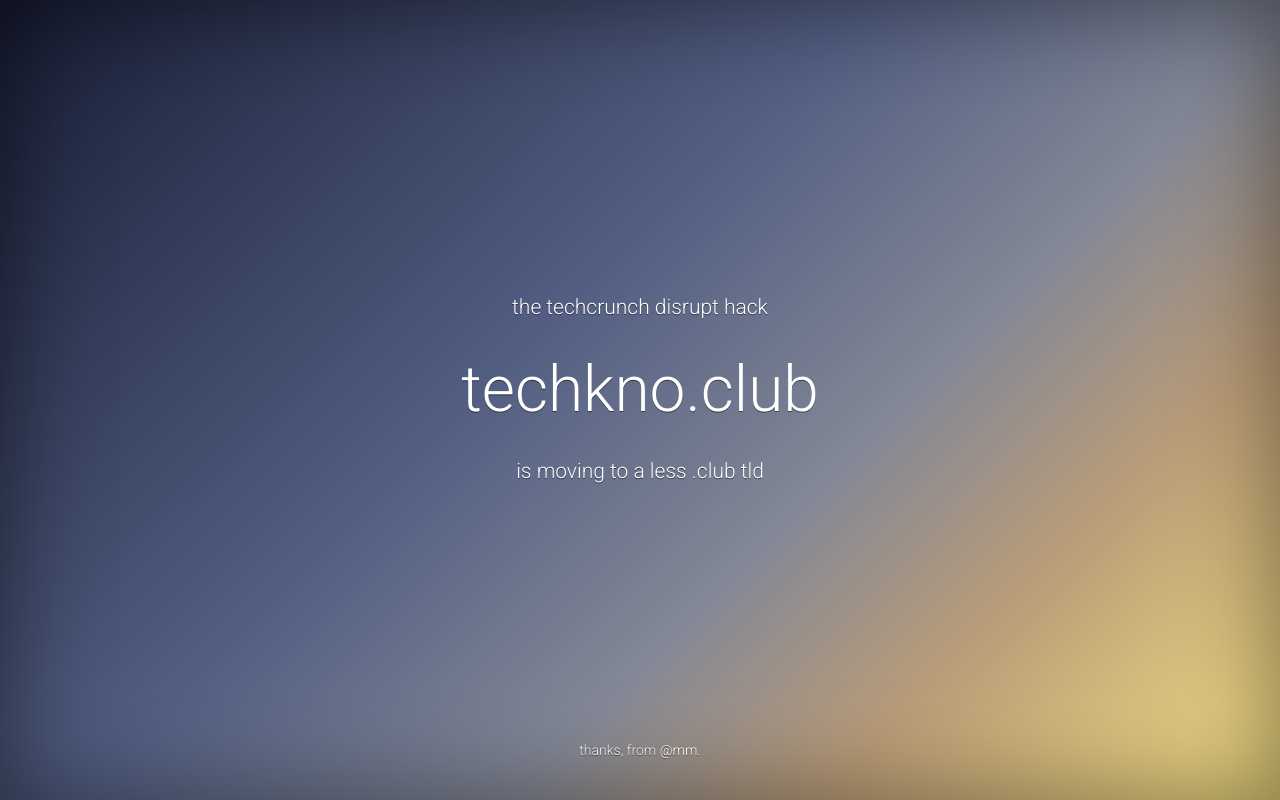
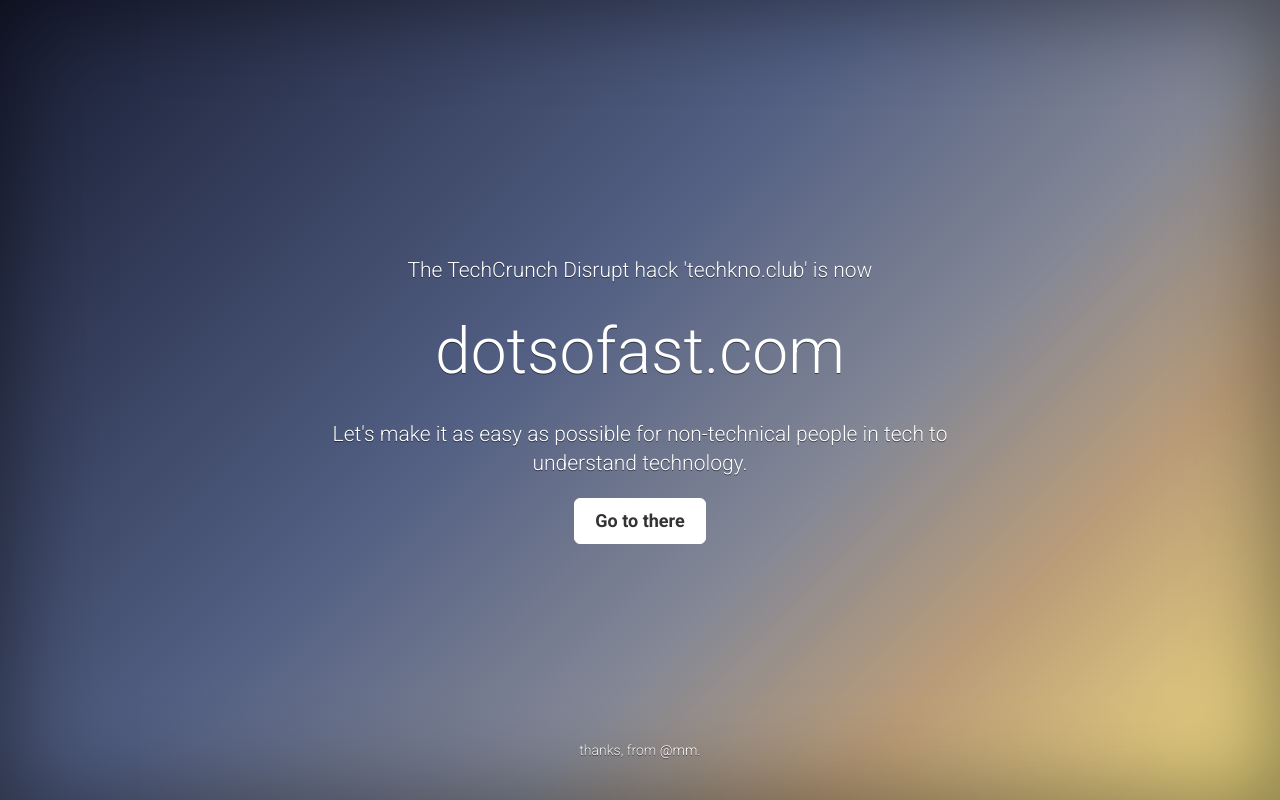
Before and after one commit to m10n/disrupt_hackathon, a plain HTML site: page index.html in a window 1280 px wide. Drawn offline with nearby package versions, Linux system fonts and the light colour scheme.

Commit message:
added dotsofast.com link

```diff
--- a/index.html
+++ b/index.html
@@ -16,14 +16,18 @@
     <div class="cover-container">
       <div class="inner cover">
         <p class="lead">
-          the techcrunch disrupt hack
+          The TechCrunch Disrupt hack 'techkno.club' is now
         </p>
-        <h1 class="cover-heading">techkno.club</h1>
+        <a href="https://dotsofast.com" class="cover-heading">
+          <h1>
+            dotsofast.com
+          </h1>
+        </a>
+
         <p class="lead">
-          is moving
-          to a less .club tld
-          <!--a href="#" class="btn btn-lg btn-default">Go to there</a-->
+          Let's make it as easy as possible for non-technical people in tech to understand technology.
         </p>
+        <a href="https://dotsofast.com" class="btn btn-lg btn-default">Go to there</a>
       </div>
       <div class="mastfoot">
         <div class="inner">
@@ -34,4 +38,3 @@
   </div>
 </div>
 </body>
-</html>
```
